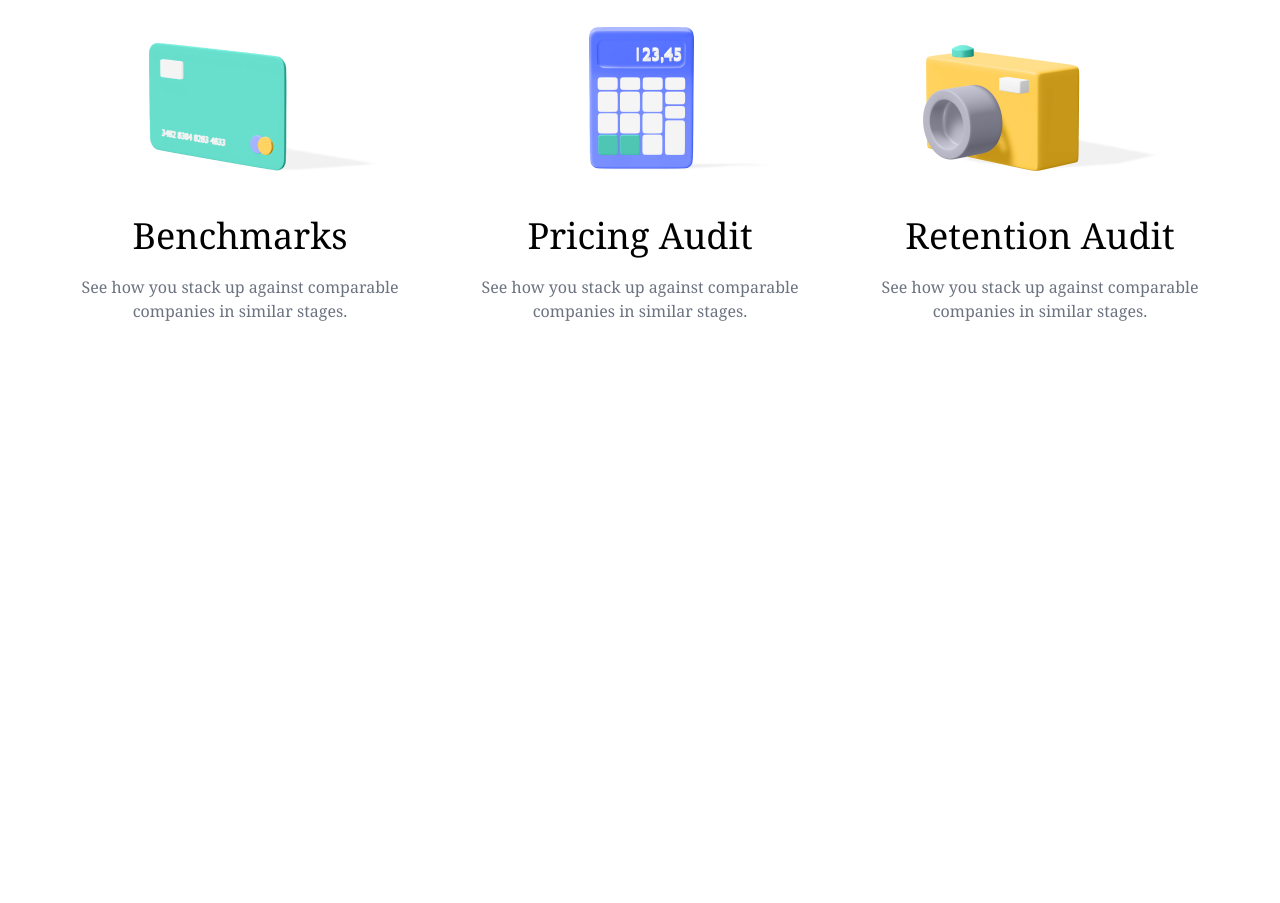
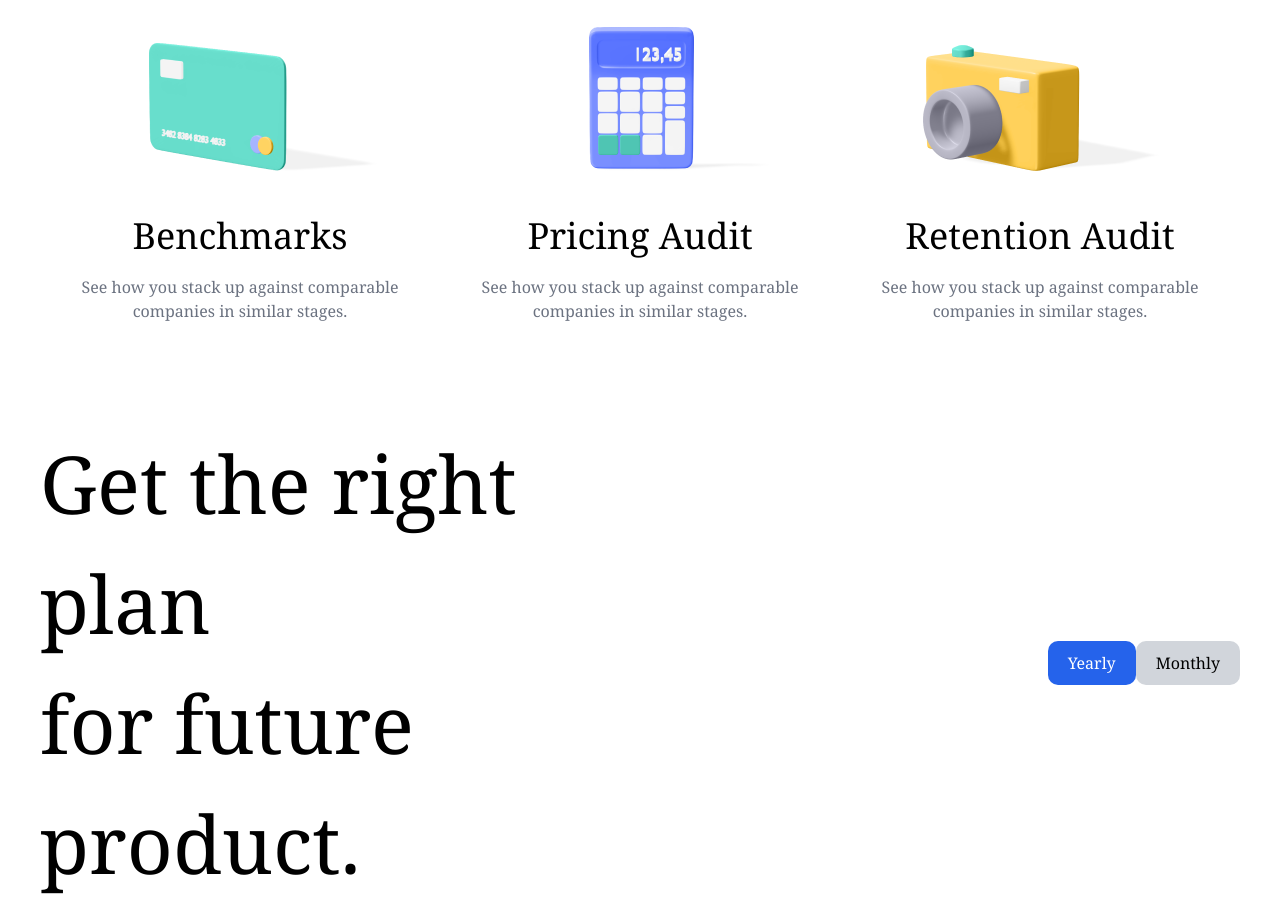
Before and after one commit to z1yodullo/Tailwind, a website: page index.html in a window 1280 px wide. Shown: the part 2210-3113 px from the top of the page. Before the commit the page ends 2533 px from the top, so only its background shows below. Drawn offline with nearby package versions, Linux system fonts and the light colour scheme.

Commit message:
add section6

```diff
--- a/index.html
+++ b/index.html
@@ -90,7 +90,15 @@
             </div>
         </div>
     </section>
-    <section></section>
+    <section class="flex justify-between items-center max-w-[1200px] mx-auto mt-[100px]">
+        <div class="flex items-center gap-[350px]">
+            <h1 class="text-[80px]">Get the right plan <br> for future product.</h1>
+            <div class="flex">
+                <button class="bg-blue-600 text-white rounded-[10px] py-[10px] px-[20px]">Yearly</button>
+                <button class="bg-gray-300 rounded-[10px] py-[10px] px-[20px]">Monthly</button>
+            </div>
+        </div>
+    </section>
     </main>
   </body>
 </html>
```
